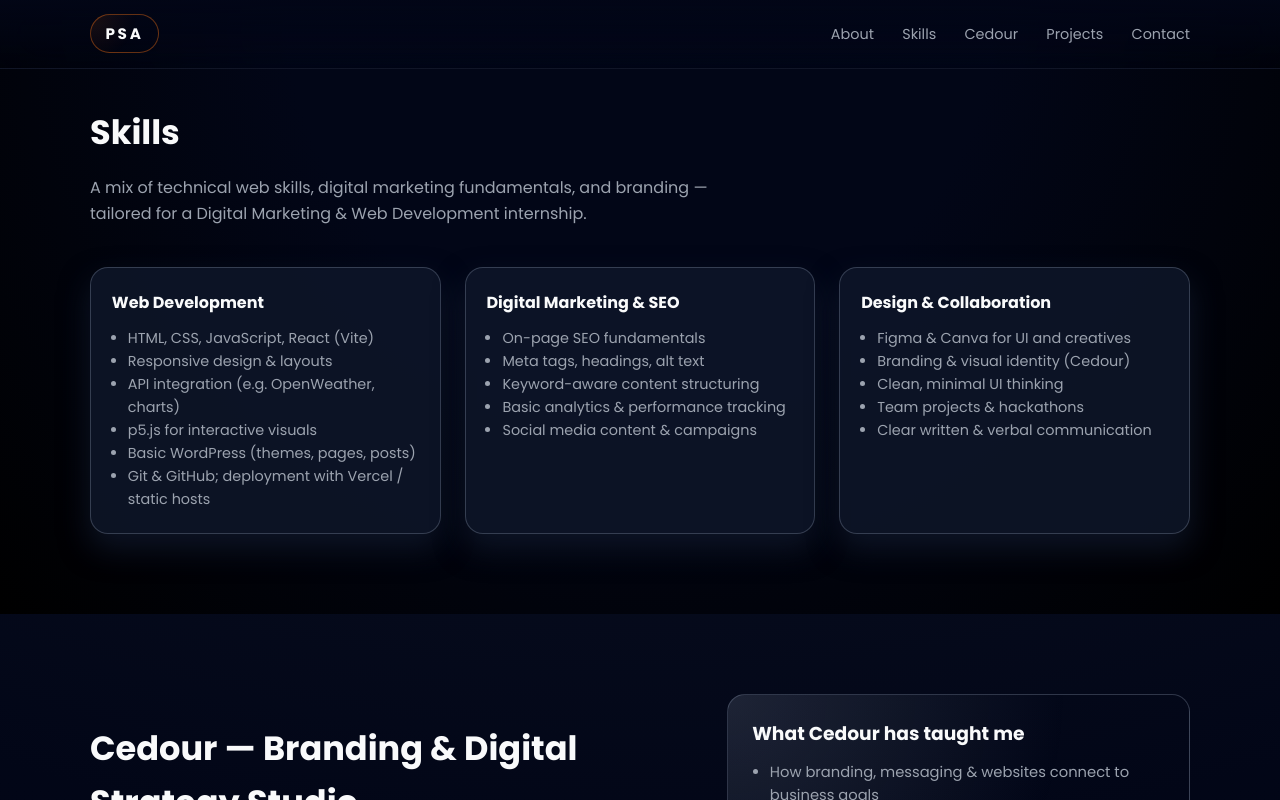
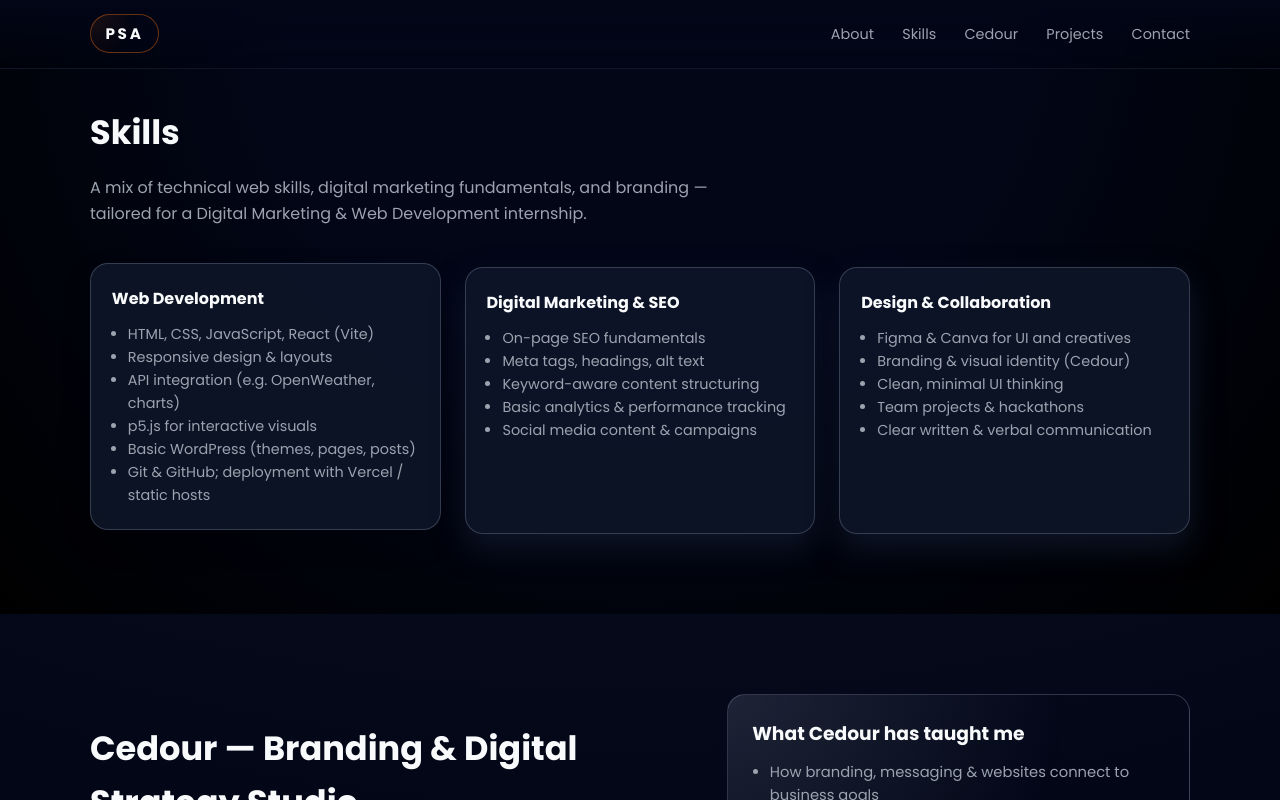
Before and after one commit to pragathii2611/portfolio_pragathi, a plain HTML site: page index.html in a window 1280 px wide. In both pictures the pointer is over the element 265 px from the left and 1705 px from the top of the page. Shown: the part 1305-2105 px from the top of the page. Drawn offline with Linux system fonts and the light colour scheme.

Commit message:
Add hover effects to project and skill cards

```diff
--- a/style.css
+++ b/style.css
@@ -500,3 +500,17 @@ body {
     padding: 1.3rem 1.2rem;
   }
 }
+
+.project-card,
+.skill-card {
+  transition: transform 0.25s ease, box-shadow 0.25s ease;
+  cursor: pointer;
+}
+
+.project-card:hover,
+.skill-card:hover,
+.project-card.active-touch,
+.skill-card.active-touch {
+  transform: translateY(-4px);
+  box-shadow: 0 12px 32px rgba(0,0,0,0.12);
+}
```
